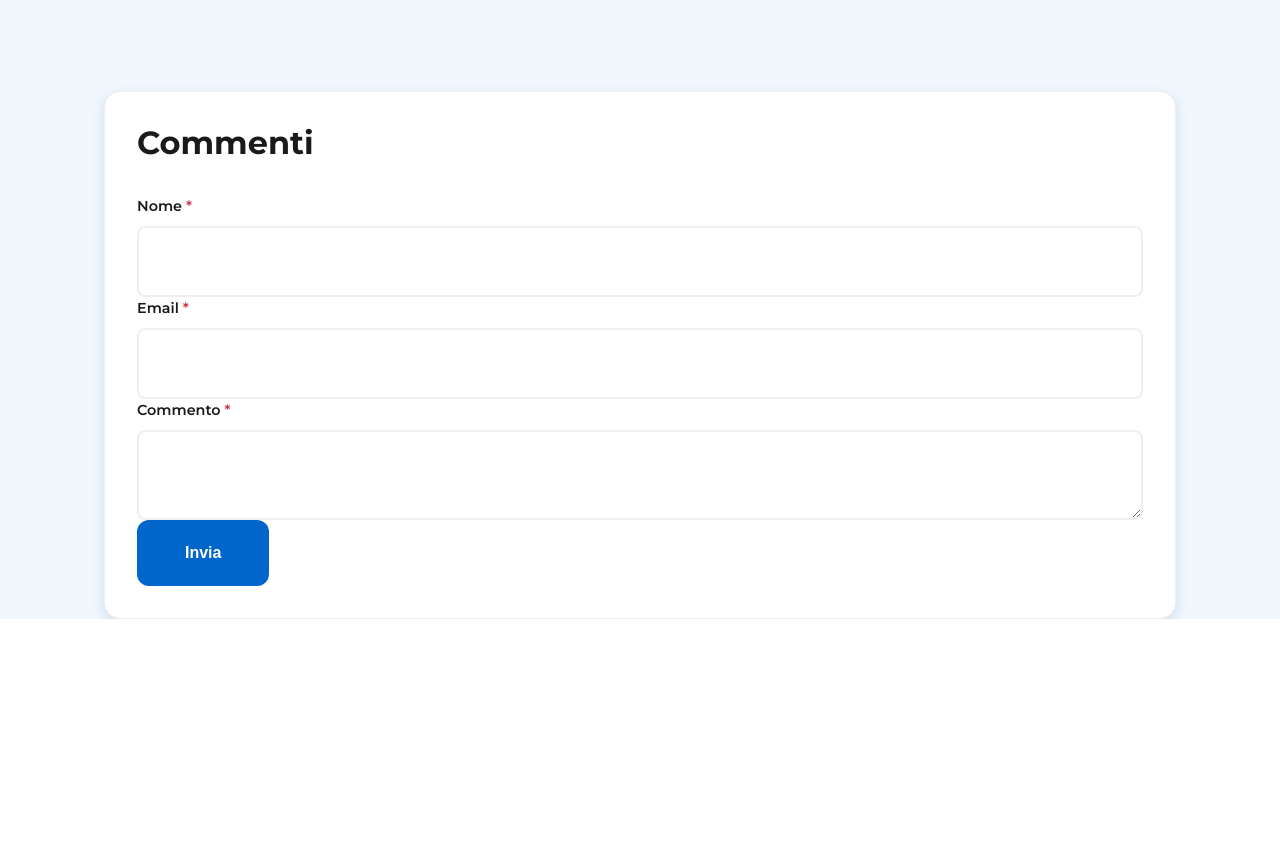
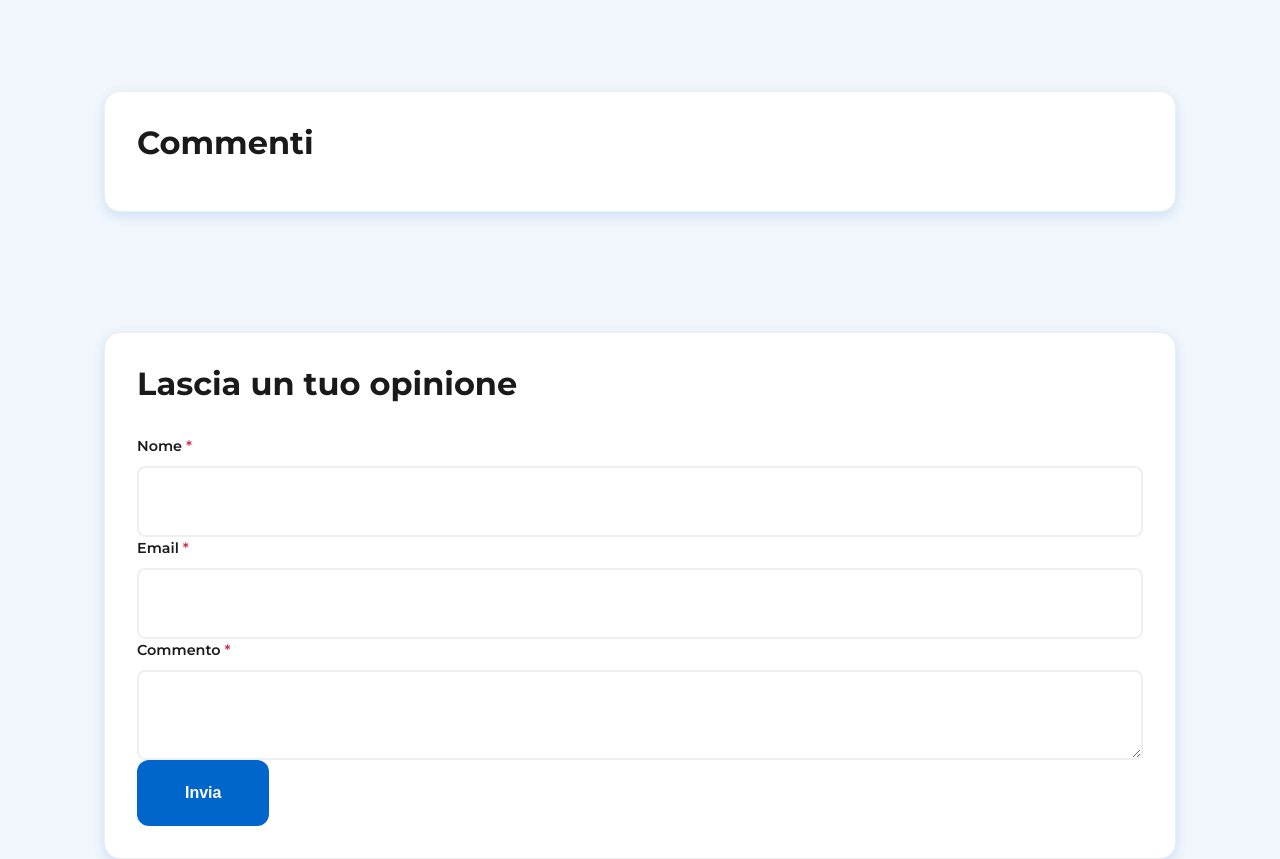
Before and after one commit to nalanshi/recensioneWeb, a PHP site: page /static/recensione.html in a window 1280 px wide. Shown: the part 524-1383 px from the top of the page. Before the commit the page ends 1143 px from the top, so only its background shows below. Run offline with PHP 8.4, Linux system fonts and the light colour scheme.

Commit message:
Update recensione page layout and comments

```diff
--- a/css/pages.css
+++ b/css/pages.css
@@ -962,6 +962,12 @@
   margin-left: auto;
   margin-right: auto;
 }
+.comment-list {
+  margin-top: var(--spacing-xl);
+  width: 100%;
+  margin-left: auto;
+  margin-right: auto;
+}
 .review-detail {
   max-width: 60rem;
   margin-left: auto;
--- a/php/recensione.php
+++ b/php/recensione.php
@@ -22,7 +22,7 @@ if (!$review) {
     exit();
 }
 
-$comments = $commentManager->getComments($reviewId);
+$comments = $commentManager->getComments($reviewId, 5);
 
 $header = file_get_contents("../static/header.html");
 $footer = file_get_contents("../static/footer.html");
--- a/static/recensione.html
+++ b/static/recensione.html
@@ -31,9 +31,13 @@
       </aside>
     </div>
 
-    <section class="comments-section content-box" aria-labelledby="commenti-title">
+    <section class="comment-list content-box" aria-labelledby="commenti-title">
       <h2 id="commenti-title">Commenti</h2>
       <!--COMMENTS_PLACEHOLDER-->
+    </section>
+
+    <section class="comments-section content-box" aria-labelledby="opinione-title">
+      <h2 id="opinione-title">Lascia un tuo opinione</h2>
       <form id="comment-form" method="post" class="comment-form">
         <input type="hidden" name="review_id" value="<!--ID_PLACEHOLDER-->">
         <div class="form-group">
```
Also changed, not shown: php/database.php (+6 -2 lines).
